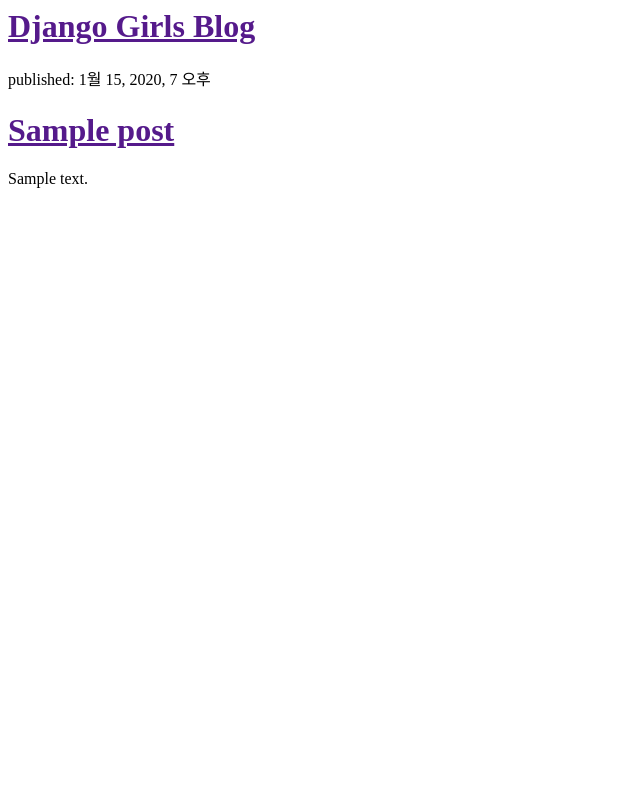
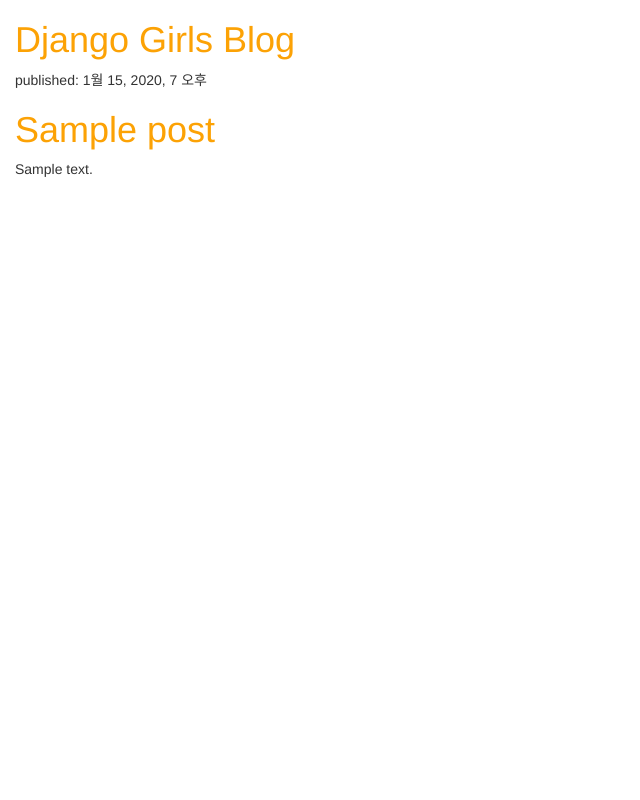
Before and after one commit to HauaM/my-first-blog, a Django app: template blog/templates/blog/post_list.html in a window 1280 px wide. Shown: the whole page, without its empty margins (0-640 px from the left). Run offline with Django 3.2, Linux system fonts and the light colour scheme; the template is opened without the code that fills it: values that come from a table or form of the project are taken from there, others are empty; tables that the repository leaves empty hold one stand-in row (values such as "Sample post"); some libraries are stand-ins or nearby versions.

Commit message:
girl css_ing

```diff
--- /dev/null
+++ b/blog/static/css/blog.css
@@ -0,0 +1,6 @@
+h1 a{
+  color:FCA205;
+}
+body{
+  padding-left: 15px;
+}
--- a/blog/templates/blog/post_list.html
+++ b/blog/templates/blog/post_list.html
@@ -1,7 +1,12 @@
+{% load static %}
 <html>
 
 <head>
   <title>Django Girls blog</title>
+  <link rel="stylesheet" href="//maxcdn.bootstrapcdn.com/bootstrap/3.2.0/css/bootstrap.min.css">
+  <link rel="stylesheet" href="//maxcdn.bootstrapcdn.com/bootstrap/3.2.0/css/bootstrap-theme.min.css">
+  <link rel="stylesheet" href="{% static 'css/blog.css' %}">
+
 </head>
 
 <body>
```
